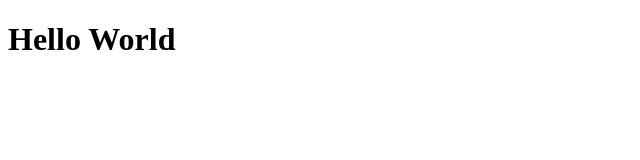
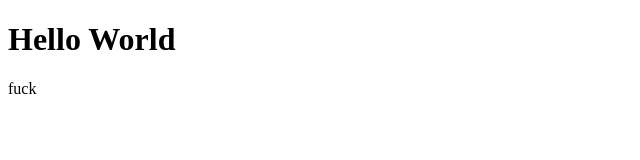
Before and after one commit to sunboywang/second-git-project, a plain HTML site: page index.html in a window 1280 px wide. Shown: the full height of the page, 0-640 px from the left. Drawn offline with Linux system fonts and the light colour scheme.

Commit message:
second commit

```diff
--- a/index.html
+++ b/index.html
@@ -7,5 +7,6 @@
 </head>
 <body>
   <h1>Hello World</h1>
+  <p>fuck</p>
 </body>
 </html>
```
